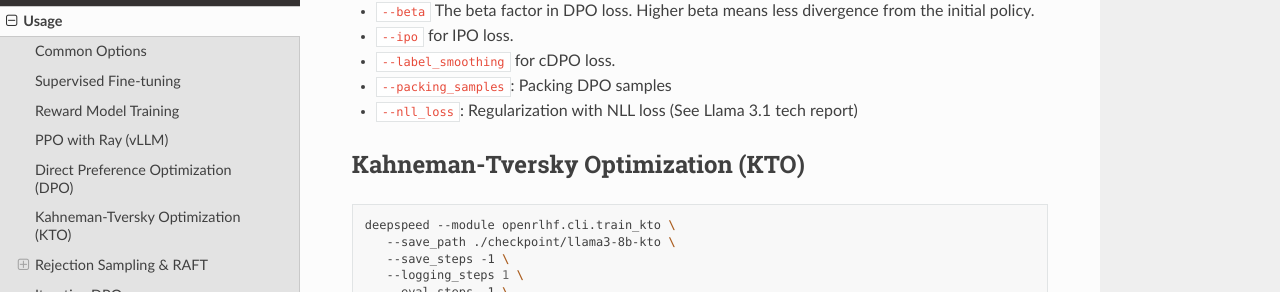
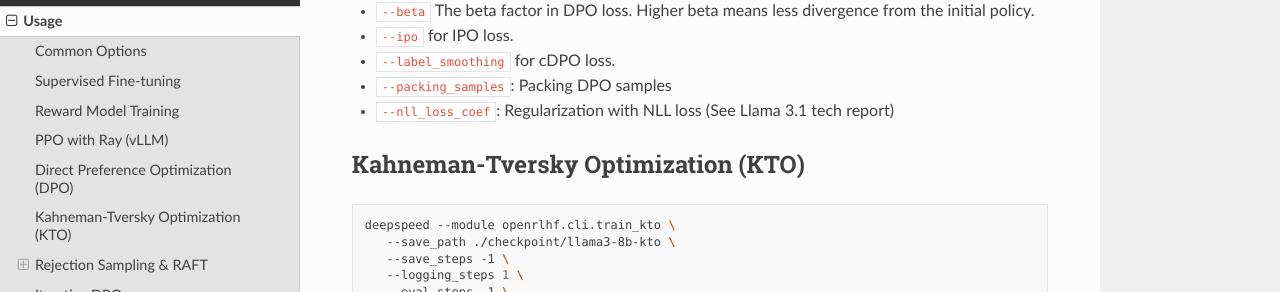
Before and after one commit to OpenRLHF/OpenRLHF-Docs, a Sphinx documentation site: the page built from docs/source/usage.rst, in a window 1280 px wide and 900 px high, scrolled down 5517 px. Shown: the part 155-447 px from the top of the window. Built offline with Sphinx 7.4.7 and the Read the Docs theme 2.0.0, drawn with Linux system fonts in a browser that asks for light colours.

Commit message:
nll_loss_coef

```diff
--- a/docs/source/usage.rst
+++ b/docs/source/usage.rst
@@ -267,7 +267,7 @@ Options
 - ``--ipo`` for IPO loss.
 - ``--label_smoothing`` for cDPO loss.
 - ``--packing_samples``: Packing DPO samples
-- ``--nll_loss``: Regularization with NLL loss (See Llama 3.1 tech report)
+- ``--nll_loss_coef``: Regularization with NLL loss (See Llama 3.1 tech report)
 
 
 Kahneman-Tversky Optimization (KTO)
```
